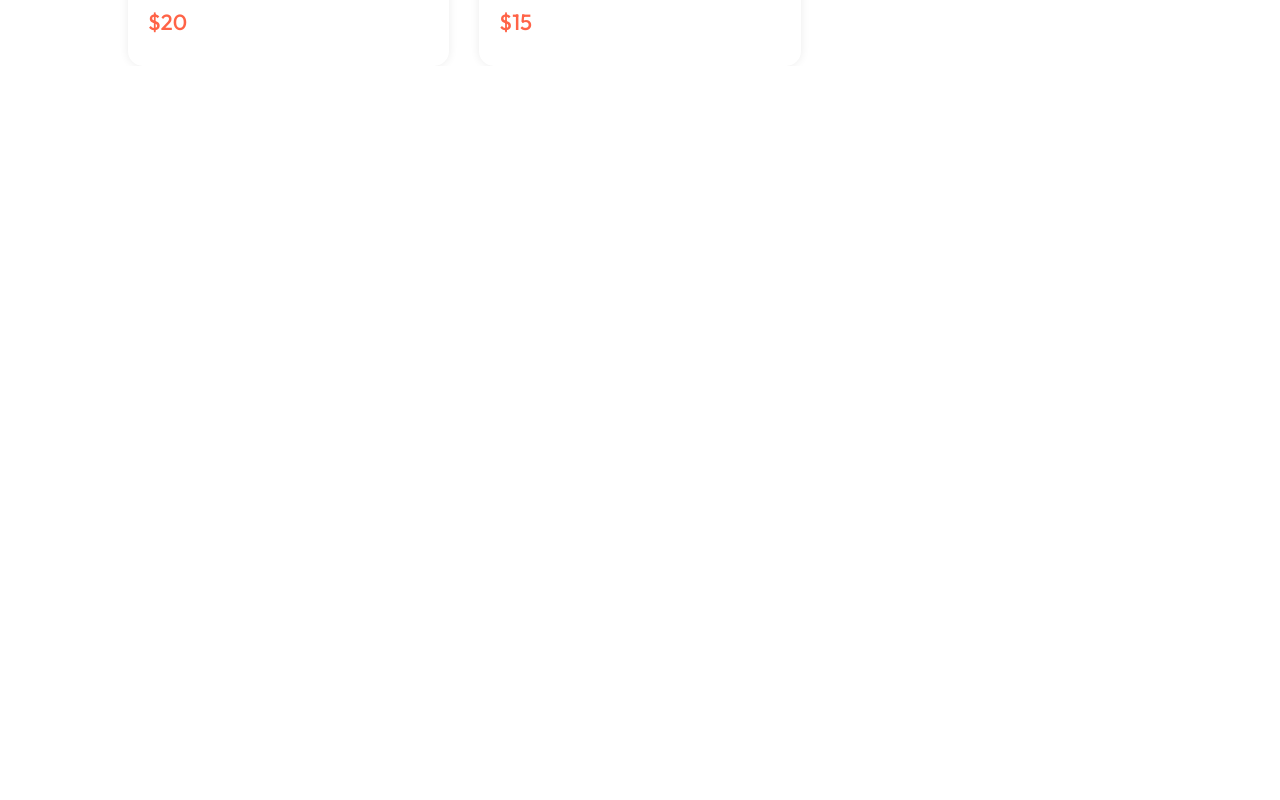
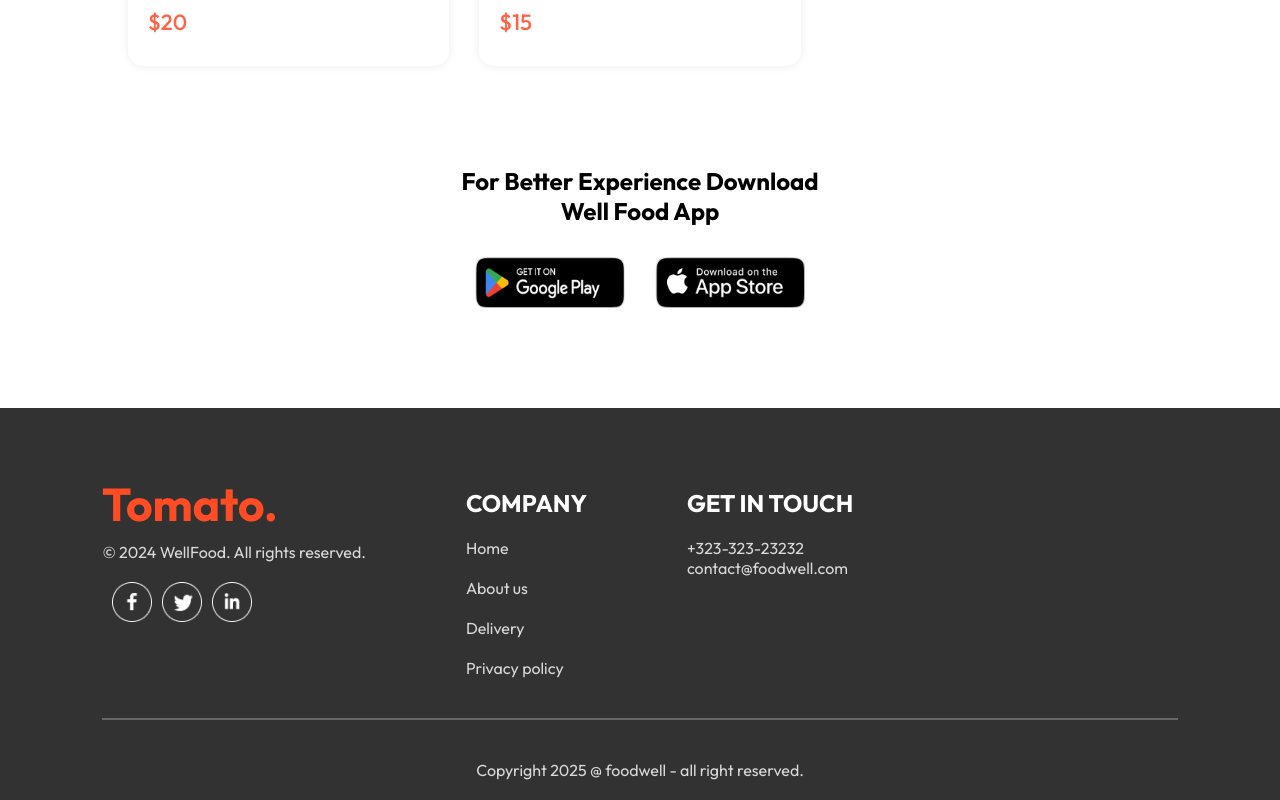
Before and after one commit to Smithz0/Well_Food_React, a React (Vite) app: page / in a window 1280 px wide. Shown: the part 5857-6657 px from the top of the page. Before the commit the page ends 5923 px from the top, so only its background shows below. Built offline with nearby package versions, Linux system fonts and the light colour scheme.

Commit message:
fix error in addtocart and create footer

```diff
--- a/src/App.jsx
+++ b/src/App.jsx
@@ -1,25 +1,25 @@
-import React from 'react'
-import Navbar from './components/navbar/navbar'
-import { Route, Routes } from 'react-router-dom'
-import Place_order from './pages/Place_order/Place_order'
-import Home from './pages/Home/Home'
-import Cart from './pages/Cart/Cart'
+import React from "react";
+import Navbar from "./components/navbar/navbar";
+import { Route, Routes } from "react-router-dom";
+import Place_order from "./pages/Place_order/Place_order";
+import Home from "./pages/Home/Home";
+import Cart from "./pages/Cart/Cart";
+import Footer from "./components/Footer/Footer";
 
 const App = () => {
   return (
-
-      <div className='app'>
-        <div>
-        <Navbar/>
+    <>
+      <div className="app">
+        <Navbar />
         <Routes>
-          <Route path="/" element={<Home/>}/>
-          <Route path="/cart" element={<Cart/>}/>
+          <Route path="/" element={<Home />} />
+          <Route path="/cart" element={<Cart />} />
           <Route path="/order" element={<Place_order />} />
         </Routes>
-        </div>
       </div>
+      <Footer />
+    </>
+  );
+};
 
-  )
-}
-
-export default App
+export default App;
--- /dev/null
+++ b/src/components/Appdownload/Appdownload.css
@@ -0,0 +1,27 @@
+.appdownload{
+    margin:auto auto;
+    margin-top: 100px;
+    margin-bottom: max(3vw,20px);
+    text-align: center;
+    font-weight: 500;
+}
+
+
+.app-download-platform{
+    display: flex;
+    justify-content: center;
+    gap: 30px;
+    margin-top: 30px;
+}
+
+.app-download-platform img{
+    width: 150px;
+    cursor: pointer;
+    max-width: 180px;
+    transition: 0.5s;
+}
+
+
+.app-download-platform img:hover{
+    transform: scale(1.1);
+}
--- /dev/null
+++ b/src/components/Appdownload/Appdownload.jsx
@@ -0,0 +1,16 @@
+import React from 'react'
+import './Appdownload.css'
+import { assets } from '../../assets/assets'
+const Appdownload = () => {
+  return (
+    <div className='appdownload' id='appdownload'>
+        <h2>For Better Experience Download <br /> Well Food App</h2>
+        <div className="app-download-platform">
+            <img src={assets.play_store} alt="" />
+            <img src={assets.app_store} alt="" />
+        </div>
+    </div>
+  )
+}
+
+export default Appdownload
--- a/src/components/FoodDisplay/FoodDisplay.jsx
+++ b/src/components/FoodDisplay/FoodDisplay.jsx
@@ -13,7 +13,10 @@
         <h2>Top dishes near you</h2>
         <div className="food-display-list">
           {food_list.map((item,index)=>{
-            return <FoodItem key={index} id={item.id} name={item.name} description={item.description} price={item.price} image={item.image}/>
+            if (category==="All" || category===item.category){
+              return <FoodItem key={index} id={item._id} name={item.name} description={item.description} price={item.price} image={item.image}/>
+            }
+
           })}
 
         </div>
--- a/src/components/FoodItem/FoodItem.jsx
+++ b/src/components/FoodItem/FoodItem.jsx
@@ -1,7 +1,7 @@
 import React, { useContext} from 'react'
 import "./FoodItem.css"
 import { assets } from '../../assets/assets'
-import { StoreContext } from '../../context/storecontext'
+import { StoreContext } from '../../context/StoreContext'
 const FoodItem = ({id,name,price,description,image}) => {
 
 
@@ -13,7 +13,7 @@
             <img className='food-item-image' src={image} alt="" />
 
             {!cartItem[id]
-                    ? <img className='add' onClick={()=> addToCart(id)} src={assets.add_icon_white} alt="" />
+                    ? <img className='add' onClick={()=>addToCart(id)} src={assets.add_icon_white} alt="" />
                     : <div className="food-item-counter">
                         <img onClick={()=> removeFromCart(id)} src={assets.remove_icon_red} alt="" />
                         <p>{cartItem[id]}</p>
--- /dev/null
+++ b/src/components/Footer/Footer.css
@@ -0,0 +1,56 @@
+.footer{
+    margin-top: 100px;
+    color: #d9d9d9;
+    background-color: #323232;
+    display: flex;
+    flex-direction: column;
+    align-items: center;
+    gap: 20px;
+    padding: 20px 8vw;
+    padding-top: 80px;
+
+}
+
+
+.footer-content{
+    width: 100%;
+    display: flex;
+    /* justify-content: space-between; */
+    grid-template-columns: 2fr 1fr 1fr ;
+    gap: 100px;
+}
+
+
+.footer-content-left, .footer-content-center, .footer-content-right{
+    display: flex;
+    flex-direction: column;
+    align-items: start;
+    gap: 20px;
+}
+
+
+.footer-content-left li, .footer-content-center li , .footer-content-right li{
+    list-style: none;
+    cursor: pointer;
+    margin-bottom: 10x;
+}
+
+ .footer-content-center h2 , .footer-content-right h2{
+    color: white;
+}
+
+
+.footer-social-icons img{
+    width: 40px;
+    cursor: pointer;
+    margin-left: 10px;
+}
+
+
+.footer hr{
+    width: 100%;
+    border: 0.5px solid #676767;
+    height: 2px;
+    margin: 20px 0px;
+    background-color:grey;
+}
--- /dev/null
+++ b/src/components/Footer/Footer.jsx
@@ -0,0 +1,41 @@
+import React from 'react'
+import './Footer.css'
+import { assets } from '../../assets/assets'
+
+
+const Footer = () => {
+  return (
+    <div className='footer' id='footer'>
+        <div className="footer-content">
+            <div className="footer-content-left">
+                <img src={assets.logo} alt="" />
+                <p>© 2024 WellFood. All rights reserved.</p>
+                <div className="footer-social-icons">
+                    <img src={assets.facebook_icon} alt="" />
+                    <img src={assets.twitter_icon} alt="" />
+                    <img src={assets.linkedin_icon} alt="" />
+                </div>
+            </div>
+            <div className="footer-content-center">
+                <h2>COMPANY</h2>
+                <li>Home</li>
+                <li>About us</li>
+                <li>Delivery</li>
+                <li>Privacy policy</li>
+            </div>
+            <div className="footer-content-right">
+                <h2>GET IN TOUCH</h2>
+                <ul>
+                    <li>+323-323-23232</li>
+                    <li>contact@foodwell.com</li>
+                </ul>
+
+            </div>
+        </div>
+        <hr />
+        <p className='footer-copyright'> Copyright 2025 @ foodwell - all right reserved.</p>
+    </div>
+  )
+}
+
+export default Footer
--- a/src/context/StoreContext.jsx
+++ b/src/context/StoreContext.jsx
@@ -20,7 +20,7 @@
        }
 
        useEffect(()=>{
-            console.log(cartItem);
+        console.log(cartItem);
        },[cartItem])
 
 
@@ -36,7 +36,7 @@
             <StoreContext.Provider value={contextValue}>
                 {props.children}
             </StoreContext.Provider>
-        )
+        );
 
     }
  export default StoreContextProvider;
--- a/src/pages/Home/Home.jsx
+++ b/src/pages/Home/Home.jsx
@@ -3,6 +3,7 @@
 import Header from '../../components/Header/Header'
 import Exporemenu from '../../components/Exploremenu/Exporemenu'
 import FoodDisplay from '../../components/FoodDisplay/FoodDisplay'
+import Appdownload from '../../components/Appdownload/Appdownload'
 const Home= () => {
 
     const[category,setCategory] = useState("All");
@@ -12,6 +13,7 @@
       <Header/>
       <Exporemenu category={category} setCategory={setCategory} />
       <FoodDisplay category={category}/>
+      <Appdownload/>
     </div>
   )
 }
```
